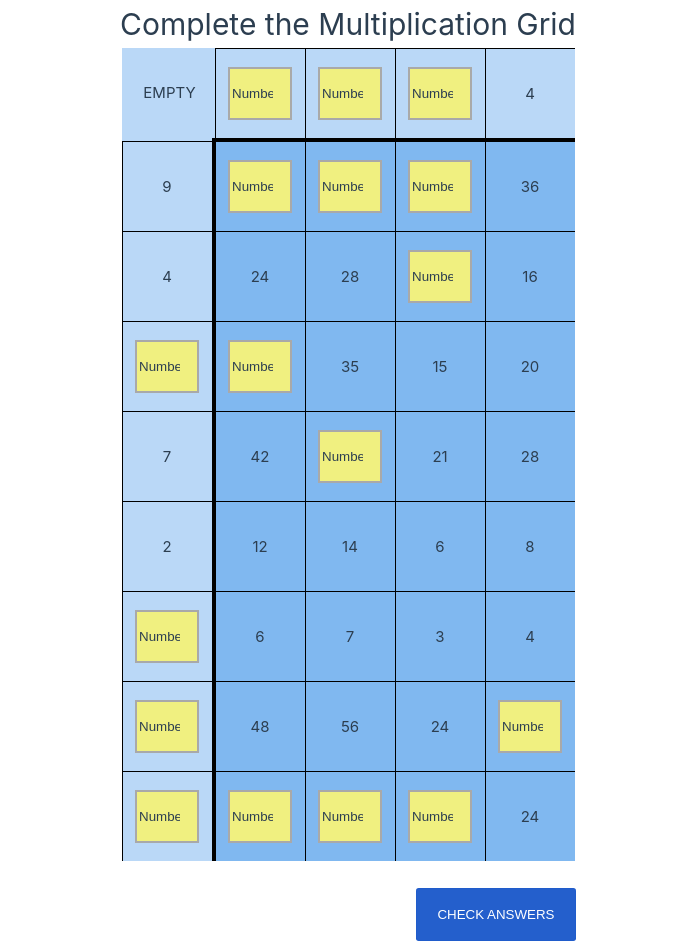
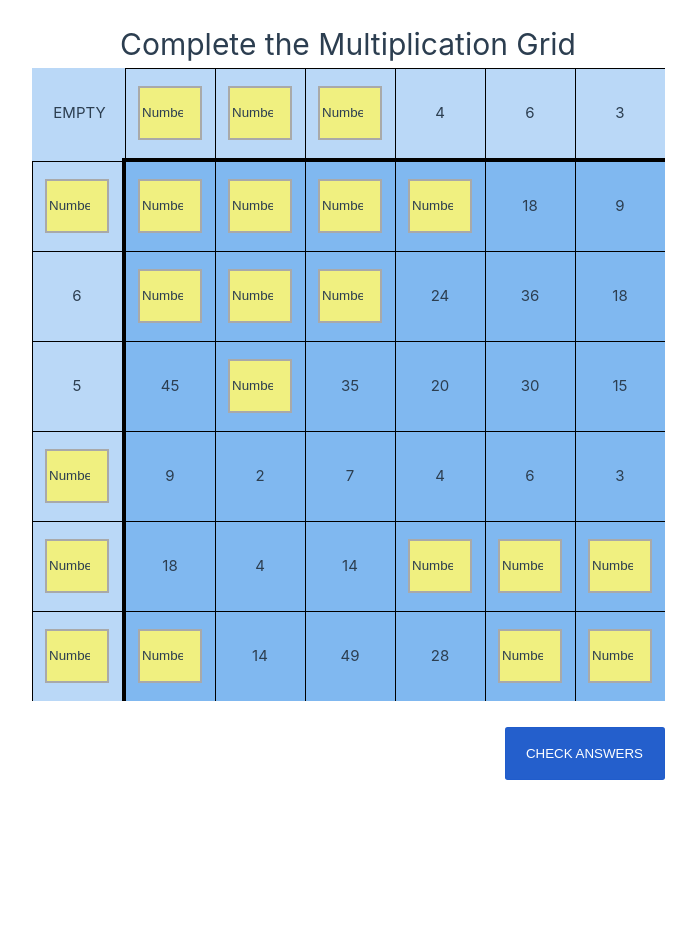
Before and after one commit to calixtasolano/vue-multiplication-game, a Vue app: page / in a window 1280 px wide. Shown: the whole page, without its empty margins (292-988 px from the left). After the commit the page ends 800 px from the top, so only its background shows below. Built offline with nearby package versions, Linux system fonts and the light colour scheme.

Commit message:
resolved all input column issue

```diff
--- a/src/App.vue
+++ b/src/App.vue
@@ -3,7 +3,7 @@ import { buildDirectiveArgs } from "@vue/compiler-core";
 import GridSquare from "./components/GridSquare.vue";
 
 //Handle mobile view, which requires a smaller game grid
-let max;
+let colDim, rowDim;
 const mediaQuery = window.matchMedia("(min-width: 768px)");
 
 function handleTabletChange(e) {
@@ -11,9 +11,11 @@ function handleTabletChange(e) {
   if (e.matches) {
     // Then log the following message to the console
     console.log("Media Query Matched!");
-    max = 8;
+    colDim = 8;
+    rowDim = 8;
   } else {
-    max = 2;
+    colDim = 3;
+    rowDim = 5;
   }
 }
 
@@ -38,7 +40,7 @@ export default {
       productsVisibility: [],
       answerArr: [],
       products: [],
-      whiteBoxes: true,
+      emptyBoxes: true,
       inputCount: 0,
       trueCount: 0,
       falseCount: 0,
@@ -84,21 +86,21 @@ export default {
   },
   methods: {
     //Calculate a random integer between 1 and 9
-    randomOneToNine: function () {
+    /*     randomOneToNine: function () {
       let randomFactor = Math.floor(Math.random() * 9) + 1;
       return (this.factorValue = randomFactor);
-    },
+    }, */
     buildFactorArray: function (val) {
       //Build column and row factors
       console.log(val);
       let arr = [];
       console.log("arr " + arr);
       //Get length for array (random integer between 2 and 9) -- define dimensions of grid
-      let randomDimensionTwoOrGreater = Math.floor(Math.random() * val) + 2;
+      let randomDimensionTwoOrGreater = this.getRandomIntInclusive(2, val);
       console.log("rl " + randomDimensionTwoOrGreater);
       do {
         //Generate random int for new factor
-        let newFactor = this.randomOneToNine();
+        let newFactor = this.getRandomIntInclusive(1, 9);
         console.log("nf: " + newFactor);
         //Ensure that the factor isn't duplicated
         if (arr.indexOf(newFactor) === -1) {
@@ -128,8 +130,8 @@ export default {
     },
     //Initialize game grid
     init: function () {
-      this.columnFactors = this.buildFactorArray(max);
-      this.rowFactors = this.buildFactorArray(max);
+      this.columnFactors = this.buildFactorArray(colDim);
+      this.rowFactors = this.buildFactorArray(rowDim);
       this.products = this.buildProductArray();
       this.columnFactorVisibility = this.fiftyFiftyHideShow(
         this.columnFactors.length
@@ -141,7 +143,7 @@ export default {
       this.inputCount = this.totalInputs;
       this.answerArr = [];
       this.gameOver = false;
-      this.whiteBoxes = true;
+      this.emptyBoxes = true;
       this.correctFlip = "";
       this.correctFade = "";
     },
@@ -195,7 +197,7 @@ export default {
       console.log(arr);
       return arr;
     },
-    //TO DO: Use this for all random f'ns? Replace randomOneToNine and randomDimensionTwoOrGreater
+    //TO DO: Use this for all random f'ns? Replace randomOneToNine and randomDimensionTwoOrGreater DONE -- but test before deleting to do
     getRandomIntInclusive: function (min, max) {
       min = Math.ceil(min);
       max = Math.floor(max);
@@ -203,20 +205,18 @@ export default {
     },
     //TO DO: Add a check so that no column has all inputs
     productsHideShow: function (arrLength) {
-      //Make sure there is at least 1 number in each row...
-
-      // take products indices and make array of those
-      // splice them into x arrays each of length col.length
-      //pick one random element from each array
-      //push to temp array
       //loop through all products in array hide/show on 50/50
-      //set hide/show[index from temp array] all to show (true)
+      //Make sure there is at least 1 number showing in each row...
+      // take each row one at a time and pick one random index
+      //set that index to show
 
       //TO DO: move to computed??
       let productLength = this.products.length;
       console.log("PL " + productLength);
       let columnLength = this.columnFactors.length;
       console.log("CL " + columnLength);
+      let rowLength = this.rowFactors.length;
+      console.log("CL " + rowLength);
 
       let randomSetToShowInProducts = [];
 
@@ -226,16 +226,26 @@ export default {
 
       //Need to be sure one number is showing in each row
       //For each row...
+      let randomFromRow;
       for (
         let startIndex = 0;
         startIndex < productLength;
         startIndex = startIndex + columnLength
       ) {
-        //Get random index using getRandomIntInclusive(min, max);
-        let randomFromRow = this.getRandomIntInclusive(
+        let rowSet = randomSetToShowInProducts.slice(
           startIndex,
-          startIndex + columnLength - 1
+          startIndex + columnLength
         );
+        console.log(rowSet);
+        if (!rowSet.includes(true)) {
+          console.log("had to set it");
+          //Get random index using getRandomIntInclusive(min, max);
+          randomFromRow = this.getRandomIntInclusive(
+            startIndex,
+            startIndex + columnLength - 1
+          );
+        }
+
         //console.log(randomFromRow);
         //Push random index into array to
         //NOT NEEDED? randomIndexInEachRowArr.push(randomFromRow);
@@ -244,18 +254,48 @@ export default {
         //Change the random indices chosen to appear in each row to now read true in visibility
         randomSetToShowInProducts[randomFromRow] = true;
       }
+
+      //Get indices of true in one array
+      let indexesOfTrue = [];
+      let arrayOfMods;
+      for (let i = 0; i < randomSetToShowInProducts.length; i++) {
+        if (randomSetToShowInProducts[i] === true) {
+          indexesOfTrue.push(i);
+        }
+        console.log(indexesOfTrue);
+        arrayOfMods = indexesOfTrue.map((x) => x % columnLength);
+        console.log(arrayOfMods);
+      }
+
+      for (let i = 0; i < columnLength; i++) {
+        if (!arrayOfMods.includes(i)) {
+          console.log("had to make one");
+          let randomFromColumn =
+            columnLength * this.getRandomIntInclusive(0, rowLength - 1) + i;
+          randomSetToShowInProducts[randomFromColumn] = true;
+        }
+      }
+
+      //HERE force one random from each column to be true -- TO DO: check if randomFromRow array covers all of these and if not, generate one
+      /*       for (let i = 0; i < columnLength; i++) {
+        let randomFromColumn =
+          columnLength * this.getRandomIntInclusive(0, rowLength - 1) + i;
+        console.log("RandCol" + randomFromColumn);
+        randomSetToShowInProducts[randomFromColumn] = true;
+      } */
+
       console.log("products visibility array " + randomSetToShowInProducts);
       //Return ammended visibility array for products -- ensures at least 1 number showing per row
       return randomSetToShowInProducts;
     },
-    //Check button toggles the white box color (TO DO: rename that property) and checks if done with game
+    //Check button toggles the empty box color and checks if done with game
     showResult: function (event) {
       console.log("button");
-      console.log(this.whiteBoxes);
-      this.whiteBoxes = !this.whiteBoxes;
+      console.log(this.emptyBoxes);
+      this.emptyBoxes = !this.emptyBoxes;
 
       if (this.inputCount === this.trueCount) {
-        //alert("gameOver"); //TO DO: Set gameOver flag to handle game end
+        //alert("gameOver");
         this.gameOver = !this.gameOver;
         this.correctFlip = "flip";
         this.correctFade = "fade";
@@ -338,7 +378,7 @@ export default {
           v-bind:valuesArray="[
             columnFactors,
             columnFactorVisibility,
-            whiteBoxes,
+            emptyBoxes,
           ]"
           @add-true="eventHandler"
         />
@@ -346,13 +386,13 @@ export default {
       <div class="row-two-down">
         <div class="row-factors">
           <GridSquare
-            v-bind:valuesArray="[rowFactors, rowFactorVisibility, whiteBoxes]"
+            v-bind:valuesArray="[rowFactors, rowFactorVisibility, emptyBoxes]"
             @add-true="eventHandler"
           />
         </div>
         <div class="products" :style="gridStyleProducts">
           <GridSquare
-            v-bind:valuesArray="[products, productsVisibility, whiteBoxes]"
+            v-bind:valuesArray="[products, productsVisibility, emptyBoxes]"
             @add-true="eventHandler"
           />
         </div>
@@ -381,7 +421,7 @@ export default {
       </button>
     </transition>
     <!-- <p>
-      Check {{ whiteBoxes }} total inputs: {{ totalInputs }} true:{{
+      Check {{ emptyBoxes }} total inputs: {{ totalInputs }} true:{{
         trueCount
       }}
       false:{{ falseCount }}
```
